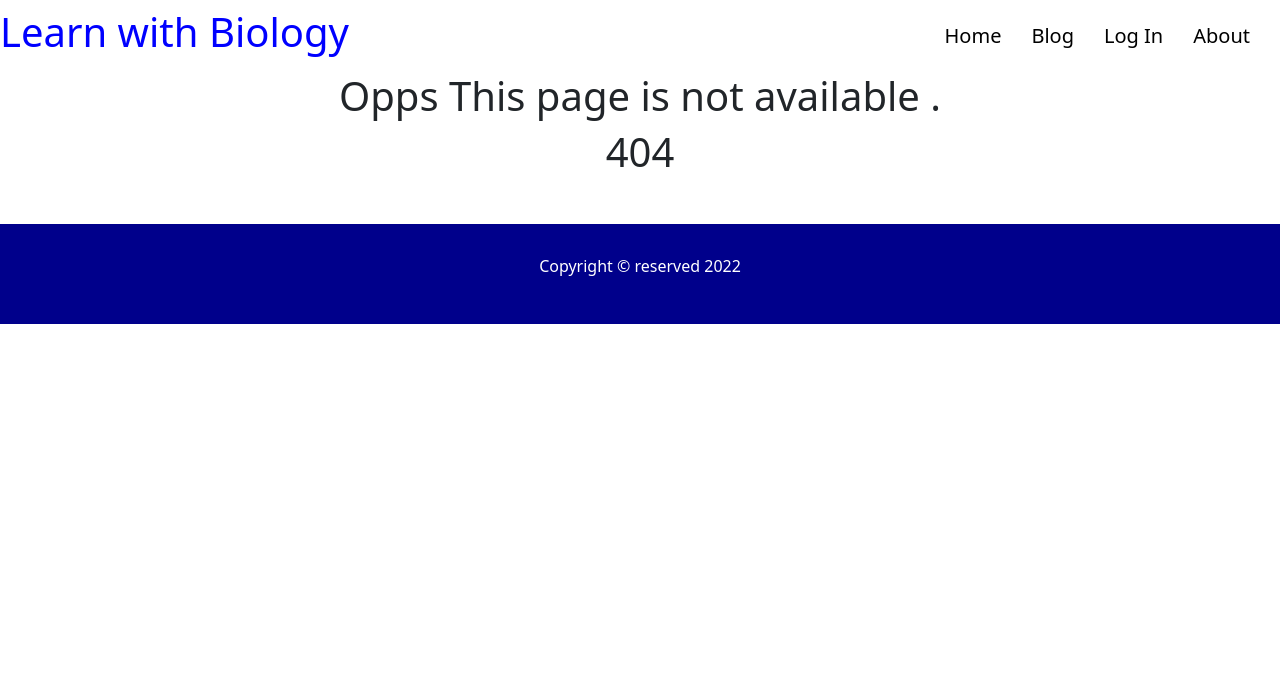
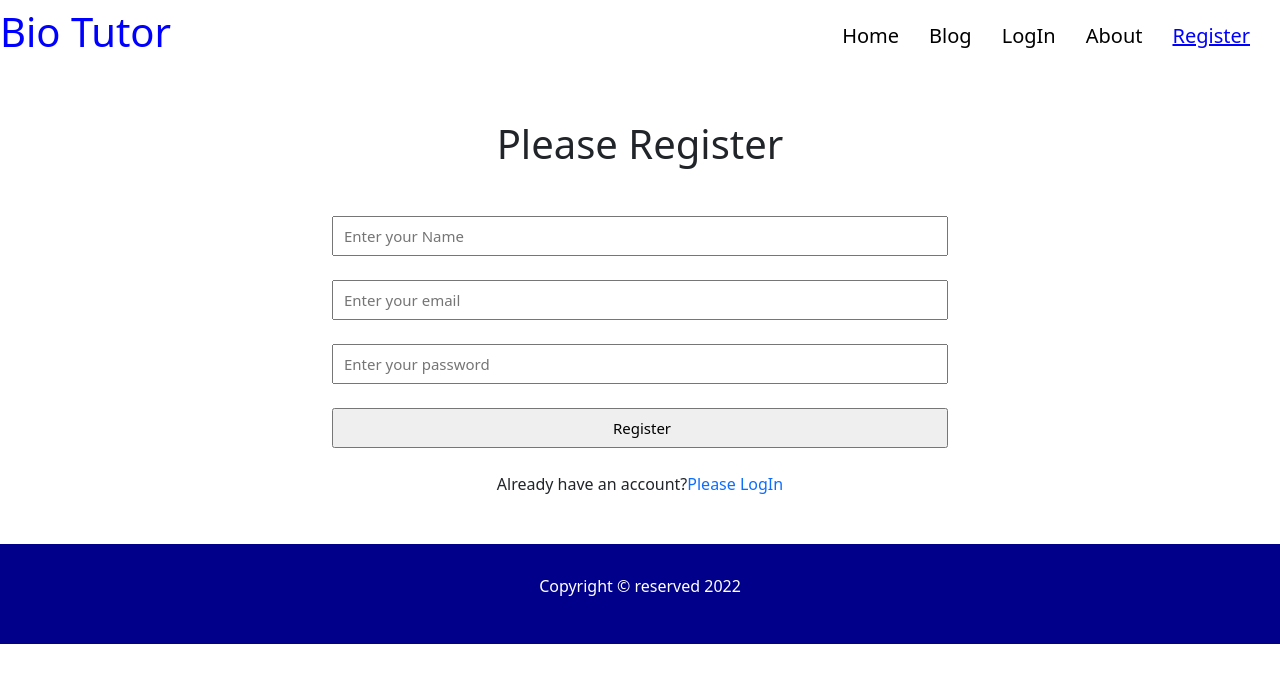
Before and after one commit to SumiAkter2/bio-tutor, a React (Create React App) app: page /register in a window 1280 px wide. Before the commit this address had no page. Shown: the top 682 px of the page. Built offline with nearby package versions, Linux system fonts and the light colour scheme.

Commit message:
added register and firebase api key setup

```diff
--- a/src/App.js
+++ b/src/App.js
@@ -9,6 +9,7 @@ import LogIn from './components/LogIn/LogIn';
 import NotFound from './components/NotFound/NotFound';
 import 'bootstrap/dist/css/bootstrap.min.css';
 import Footer from './components/Footer/Footer';
+import Register from './components/Register/Register';
 function App() {
   return (
     <div className="App">
@@ -19,6 +20,7 @@ function App() {
        <Route path='/blog' element={<Blog></Blog>}></Route>
        <Route path='/login' element={<LogIn></LogIn>}></Route>
        <Route path='/about' element={<About></About>}></Route>
+       <Route path='/register' element={<Register></Register>}></Route>
        <Route path='*' element={<NotFound></NotFound>}></Route>
      </Routes>
      <Footer></Footer>
--- a/src/components/Blog/Blog.js
+++ b/src/components/Blog/Blog.js
@@ -2,8 +2,20 @@ import React from 'react';
 
 const Blog = () => {
     return (
-        <div>
+        <div >
             <h1>Blogs</h1>
+            <h1>Q:Difference between authorization and authentication?</h1>
+<p>Ans:</p>
+
+            <h1>Q:Why are you using firebase? What other options do you have to implement authentication?</h1>
+<p>Ans:</p>
+
+
+            <h1>Q:What other services does firebase provide other than authentication?</h1>
+
+
+<p>Ans:</p>
+
         </div>
     );
 };
--- a/src/components/Home/Home.js
+++ b/src/components/Home/Home.js
@@ -6,12 +6,13 @@ const Home = () => {
     return (
        <div>
            <div className='d-flex justify-content-between  navbar'>
-           <h1>   <i className="fas fa-camera fa-xs"></i> Learn with Biology</h1>
+           <h1>   <i className="fas fa-camera fa-xs"></i> Bio Tutor</h1>
             <nav className='d-flex '>
             <CustomLink to='/'>Home</CustomLink>
             <CustomLink to='/blog'>Blog</CustomLink>
-            <CustomLink to='/login'>Log In</CustomLink>
+            <CustomLink to='/login'>LogIn</CustomLink>
             <CustomLink to='/about'>About</CustomLink>
+            <CustomLink to='/register'>Register</CustomLink>
             </nav>
 
        </div>
--- a/src/components/LogIn/LogIn.js
+++ b/src/components/LogIn/LogIn.js
@@ -1,14 +1,28 @@
-import React from 'react';
+import React, { useRef } from 'react';
 import { Button, Form } from 'react-bootstrap';
+import { Link, useNavigate } from 'react-router-dom';
 
 const LogIn = () => {
+    const emailRef=useRef('');
+    const passwordRef=useRef('');
+    const navigate=useNavigate();
+    const handleSubmit=event=>{
+        event.preventDefault();
+        const email=emailRef.current.value;
+        const password=passwordRef.current.value;
+        console.log(email,password)
+    }
+    const navigateRegister=event=>{
+navigate('/register');
+    }
+
     return (
-        <div>
+        <div className='container'>
             <h1>Please login</h1>
-            <Form className='w-50 mx-auto text-start'>
+            <Form className='w-50 mx-auto text-start' onSubmit={handleSubmit}>
                 <Form.Group className="mb-3" controlId="formBasicEmail">
                     <Form.Label>Email address</Form.Label>
-                    <Form.Control type="email" placeholder="Enter email" />
+                    <Form.Control ref={emailRef}  type="email" placeholder="Enter email" required />
                     <Form.Text className="text-muted">
                         We'll never share your email with anyone else.
                     </Form.Text>
@@ -16,15 +30,17 @@ const LogIn = () => {
 
                 <Form.Group className="mb-3" controlId="formBasicPassword">
                     <Form.Label>Password</Form.Label>
-                    <Form.Control type="password" placeholder="Password" />
+                    <Form.Control ref={passwordRef} type="password" placeholder="Password" required/>
                 </Form.Group>
                 <Form.Group className="mb-3" controlId="formBasicCheckbox">
                     <Form.Check type="checkbox" label="Check me out" />
                 </Form.Group>
                 <Button variant="primary" type="submit">
-                    Submit
+                    Login
                 </Button>
+                <p className=' mt-4 pe-auto ' onClick={navigateRegister}><Link className='text-decoration-none' to={'/register'}>Register</Link></p>
             </Form>
+
         </div>
     );
 };
--- /dev/null
+++ b/src/components/Register/Register.css
@@ -0,0 +1,15 @@
+
+.register-form{
+    margin: 0 auto;
+    width: 50%;
+
+}
+.register-form input{
+    display: block;
+    width: 100%;
+    height: 40px;
+    padding-left: 10px;
+    font-size: 15px;
+    /* margin-bottom: 5px; */
+
+}
--- /dev/null
+++ b/src/components/Register/Register.js
@@ -0,0 +1,31 @@
+import React from 'react';
+import { Link, useNavigate } from 'react-router-dom';
+import './Register.css'
+const Register = () => {
+const navigate=useNavigate();
+
+
+    const navigateLogin=()=>{
+        navigate('/login');
+    }
+    const handleRegister=event=>{
+        event.preventDefault();
+    }
+    return (
+        <div className='register-form mt-2 container'>
+           <h1 className=' my-5 '>Please Register</h1>
+            <form onSubmit={handleRegister}>
+                <input type="text" name="name" id="" placeholder='Enter your Name'required />
+                <br />
+                <input type="email" name="email" id="" placeholder='Enter your email' required/>
+                <br />
+                <input type="password" name="password" id="" placeholder='Enter your password' required />
+                <br />
+                <input  type="submit" value="Register" />
+            </form>
+            <p className=' mt-4 pe-auto ' onClick={navigateLogin}>Already have an account?<Link className='text-decoration-none' to={'/login'}>Please LogIn</Link></p>
+      </div>
+    );
+};
+
+export default Register;
```
Also changed, not shown: src/firebase.init.js (added, +18 -0 lines), src/components/Home.css (deleted), 1 other file (tests, documents, lock files or other folders).
